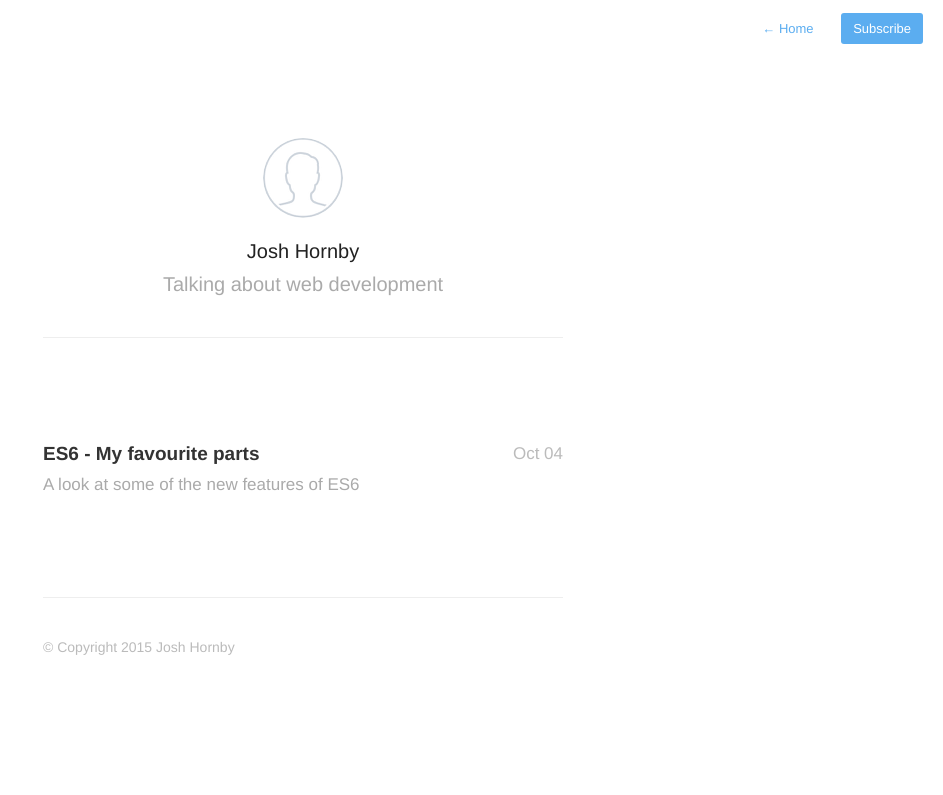
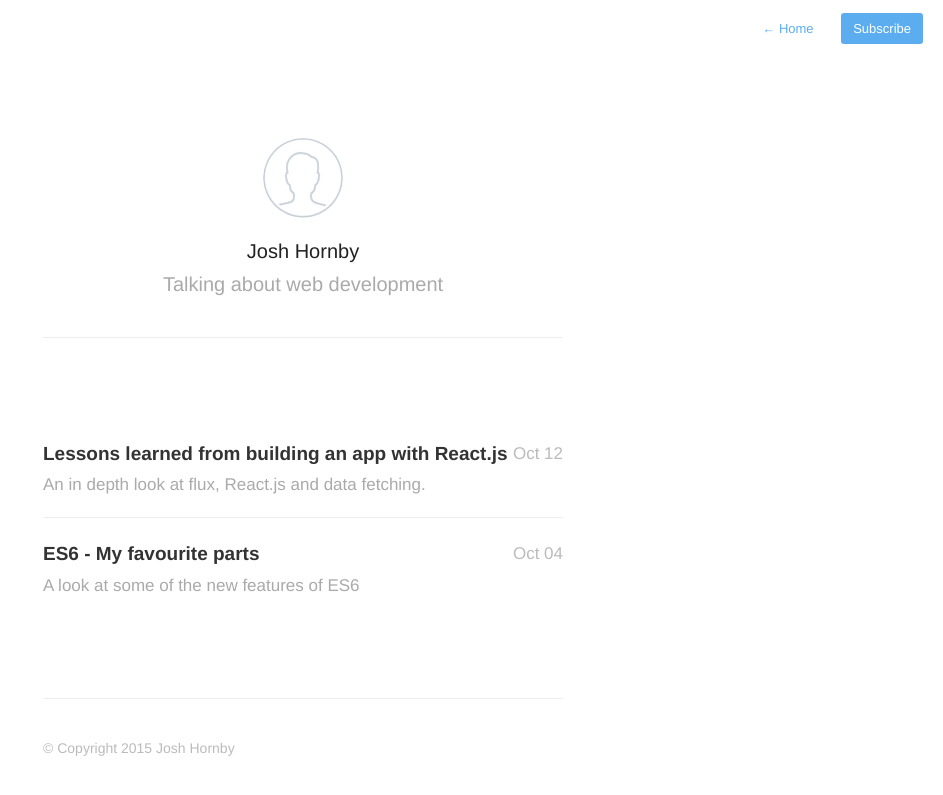
Before and after one commit to joshhornby/joshhornby.github.io, a Jekyll site: the page built from index.html, in a window 1280 px wide. Shown: the top 795 px of the page, without its empty margins (337-1280 px from the left). Built offline with Jekyll 4.4.1, drawn with Linux system fonts in a browser that asks for light colours; nearby versions of some CDN libraries; Markdown is read by kramdown in place of the engine named in the settings; the list of posts is cut into pages by our own code; some of the changed lines change nothing that is shown.

Commit message:
Added Reactjs blog post

```diff
--- a/_config.yml
+++ b/_config.yml
@@ -5,6 +5,8 @@ meta_description: "Josh Hornby talks web development"
 aboutPage: false
 
 markdown: redcarpet
+redcarpet:
+  extensions: ["strikethrough"]
 highlighter: pygments
 
 paginate: 20
--- /dev/null
+++ b/_posts/2015-10-12-lessons-learned-from-building-an-app-with-reactjs.markdown
@@ -0,0 +1,38 @@
+---
+title:  "Lessons learned from building an app with React.js"
+date:   2015-10-12 11:50:00
+description: An in depth look at flux, React.js and data fetching.
+---
+
+![JavaScript Everywhere](https://media.licdn.com/mpr/mpr/shrinknp_800_800/p/5/005/0b6/1c4/199aff3.jpg)
+
+## The Stack
+
+-   [React.js](https://facebook.github.io/react/)
+-   [Alt - Isomorphic flux implementation](http://alt.js.org)
+-   [Node.js](https://nodejs.org/en/)
+-   [ES6 JavaScript](https://github.com/lukehoban/es6features)
+-   [Webpack](https://webpack.github.io/)
+
+I'd also like to extend thanks to [Ken Ding](https://github.com/choonkending) and his [brilliant boilerplate](https://github.com/choonkending/react-webpack-node) application.
+
+## Why React?
+
+This is a very good question, after some failed experiments using [ember.js](http://emberjs.com/) React seemed the next logical choice. A major  plus point was the fact that we could render both the client and server in JavaScript, something which is kown as ~~isomorphic~~ [universal](https://medium.com/@mjackson/universal-javascript-4761051b7ae9) JavaScript.
+
+## Thinking dumb
+
+The biggest question we had when writing our React application was, *'what is the correct way to write compontents?'* The answer came from the fantastic [Dan Abramov](https://twitter.com/dan_abramov) and his article on [smart and dumb components](https://medium.com/@dan_abramov/smart-and-dumb-components-7ca2f9a7c7d0)
+
+We then began a refactor and splitting most of our components into data fetching smart components and prop rendering dump components. This is where we found [AltContainer](http://alt.js.org/docs/components/altContainer/) extremely useful, a higher-order container component but also known as [the swiss army knife of the alt world](https://github.com/goatslacker/alt/blob/master/components/AltContainer.js). This allowed us to remove a lot of the alt.js boilerplate code and focus on writing simple, clean and maintainable JavaScript.
+
+## Universal JS can be painful
+
+Due to the server side rendering aspect of Universal JS this can lead to a few headaches along the way, one of our biggest was when we wanted to use external libraries, for example using the React Highcharts package [we had issues](https://github.com/kirjs/react-highcharts/issues/12) with getting this package to work in a server side application. Although this isn't a reason not to build Universal JS apps its something to take on board, and be prepared for the odd hacky fix.
+
+## The Future
+
+-   Look at using [flow](http://flowtype.org/) on the node API.
+-   Explore [immutable-js](https://facebook.github.io/immutable-js/)
+-   It seems everyone in the React community is talking about [Redux](https://github.com/rackt/redux)
+-   Data fetching 2.0 [Relay.js](http://facebook.github.io/react/blog/2015/05/01/graphql-introduction.html)/[GraphQL](http://facebook.github.io/react/blog/2015/08/11/relay-technical-preview.html)
```
